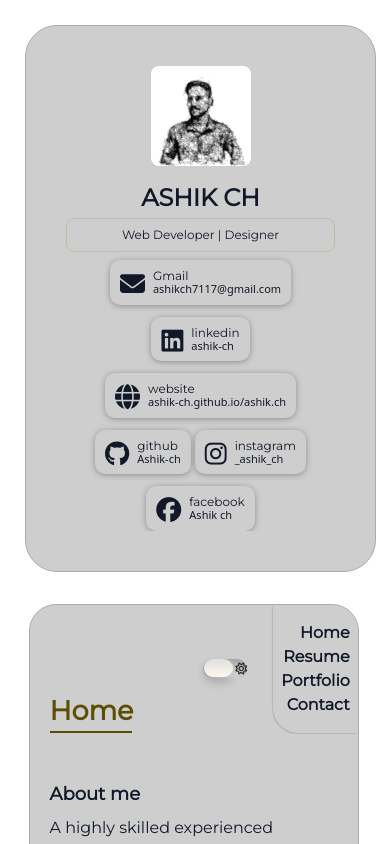
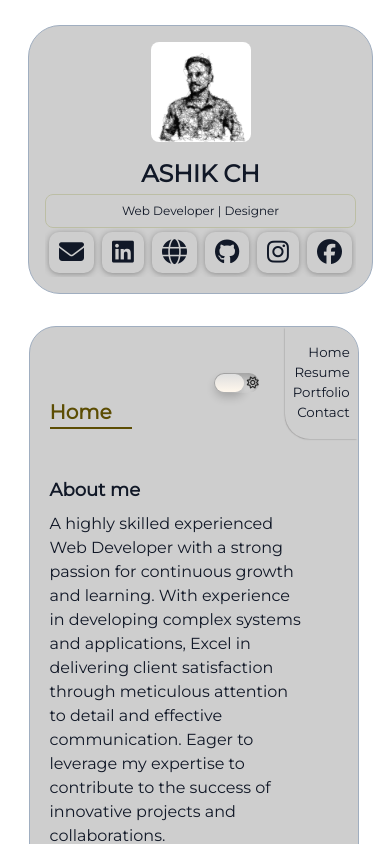
Before and after one commit to Ashik-ch/Ashik-CH, an Angular app: page / in a window 390 px wide. Shown: the top 844 px of the page. Built offline with nearby package versions, Linux system fonts and the light colour scheme.

Commit message:
Refactor sidebar and navbar styles for improved responsiveness and layout

```diff
--- a/src/app/dark/nav/nav.component.scss
+++ b/src/app/dark/nav/nav.component.scss
@@ -25,6 +25,11 @@
 .navbar .items {
   font-weight: bold;
   cursor: pointer;
+
+  @media (max-width: 768px) {
+    font-weight: normal;
+    font-size: smaller;
+  }
 }
 
 .active-link {
--- a/src/app/dark/side-bar/side-bar.component.html
+++ b/src/app/dark/side-bar/side-bar.component.html
@@ -1,4 +1,4 @@
-<div class="side-bar p-10">
+<div class="side-bar">
   <div class="row profile">
     <div class="col-sm-6 col-md-12">
       <img class=" img-fluid  rounded-lg align-item-center bg-white" src='assets/ashik3.png' alt="hy" width='100' />
@@ -10,12 +10,12 @@
       </div>
     </div>
   </div>
-  <div class="network gap-1 ">
+  <div class="network">
     <div class="outericons h-auto rounded-lg" *ngFor="let net of network">
       <a [href]="net?.url" style="cursor: pointer;">
-        <div class="icons text-left  mt-2">
+        <div class="icons text-left m-1">
           <i class="{{net.icon}}"> </i>
-          <div class="ml-2">
+          <div class="ml-2 hidden sm:block">
             <h1>{{net.title}}</h1>
             <h3>{{net.id}}</h3>
           </div>
--- a/src/app/dark/side-bar/side-bar.component.scss
+++ b/src/app/dark/side-bar/side-bar.component.scss
@@ -1,5 +1,6 @@
 .side-bar {
   text-align: -webkit-center;
+  padding: 2.5rem;
   background-color: var(--divColor);
   border: 1px solid var(--border-color);
   border-radius: 32px;
@@ -12,6 +13,10 @@
   overflow-y: scroll;
   scrollbar-width: none;
   -ms-overflow-style: none;
+
+  @media (max-width: 768px) {
+    padding: 1rem;
+  }
 }
 
 .side-bar::-webkit-scrollbar {
@@ -53,6 +58,10 @@
 
     border-radius: 10px;
     display: flex;
+
+    @media (max-width: 768px) {
+      padding: 20px 10px;
+    }
   }
 
   .icons h1 {
@@ -69,7 +78,7 @@
   }
 
   .outericons i {
-    margin-top: 17px;
+    align-content: center;
     font-size: 25px;
   }
 }
--- a/src/styles.scss
+++ b/src/styles.scss
@@ -39,6 +39,9 @@ body {
     font-weight: bold;
     color: var(--text-header1);
     margin-top: -42px;
+    @media (max-width: 768px) {
+      font-size: 20px;
+    }
   }
 
   .header2 {
```
